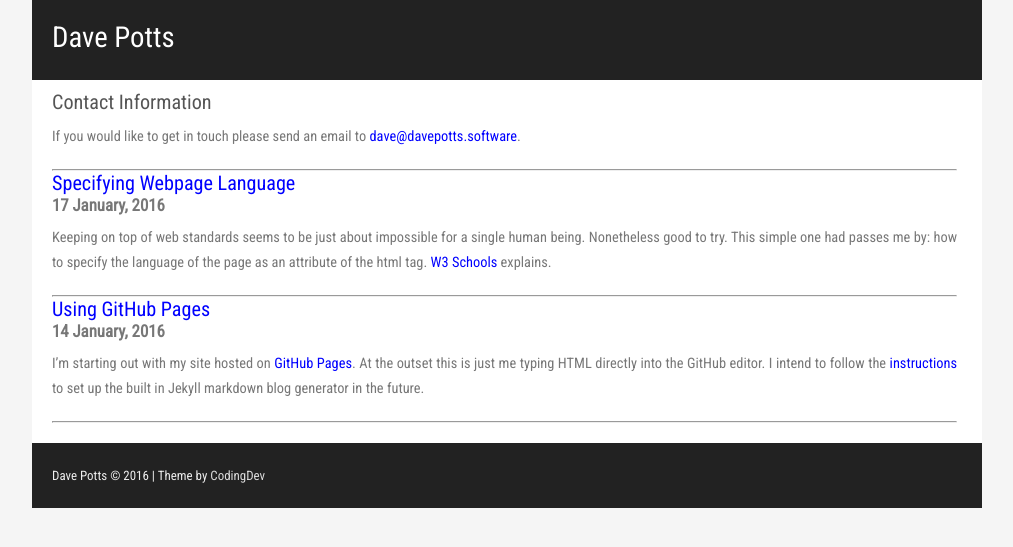
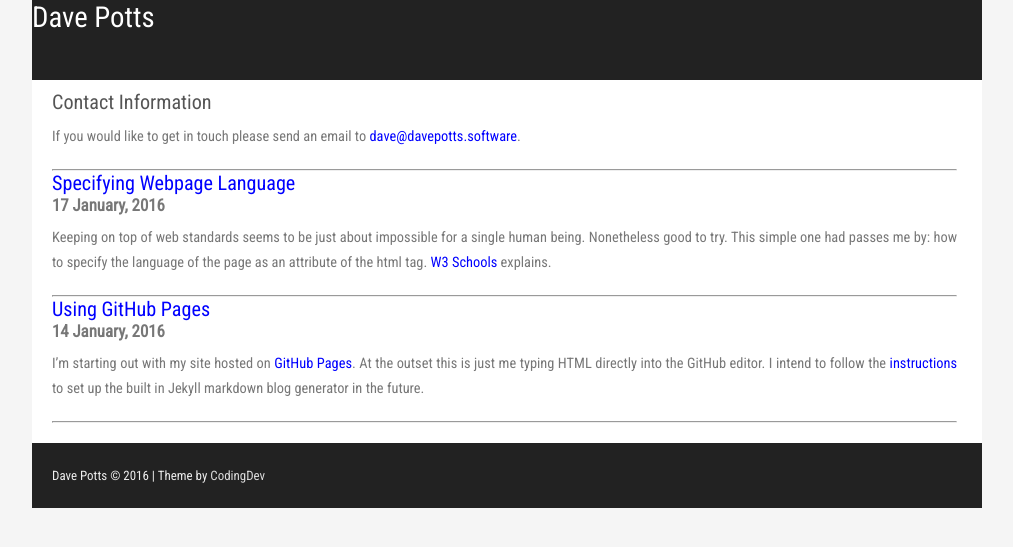
Before and after one commit to davegoopot/davegoopot.github.io, a Jekyll site: the page built from index.html, in a window 1280 px wide. Shown: the top 547 px of the page, without its empty margins (133-1146 px from the left). Built offline with Jekyll 4.4.1, drawn with Linux system fonts in a browser that asks for light colours.

Commit message:
Removing H1 padding so title doesn't bleed into content below

```diff
--- a/css/style.css
+++ b/css/style.css
@@ -7,7 +7,7 @@ li { color: #036DA7; list-style-type: none; margin-bottom: 6px; }
 #wrap { margin: 0 auto; max-width: 950px; background: #fff; }
 #header { height: 80px; background: #222; margin: 0 0 10px 0;}
 #header a { color: #fff; text-decoration: none;}
-#header h1 {color: #fff; font-size: 2em; padding: 20px 0 0 20px; font-weight: 100;}
+#header h1 {color: #fff; font-size: 2em; font-weight: 100;}
 #header h2 {color: #eee; font-size: 1.2em; padding: 0 0 0 20px; font-weight: 100;}
 #headerlinks {float: right; padding: 30px 20px 0 0;}
 #headerlinks a {color:#fff; padding: 0 10px;}
```
